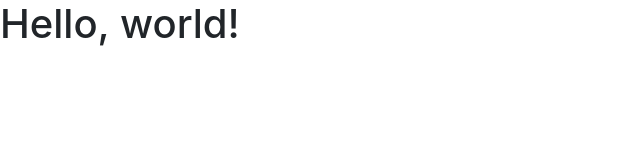
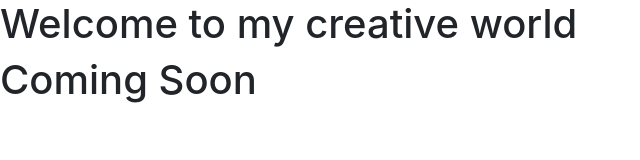
Before and after one commit to sanjuscreative/sanjanascreative.github.io, a plain HTML site: page index.html in a window 1280 px wide. Shown: the whole page, without its empty margins (0-640 px from the left). Drawn offline with nearby package versions, Linux system fonts and the light colour scheme.

Commit message:
Updated coming soon text

```diff
--- a/index.html
+++ b/index.html
@@ -11,7 +11,8 @@
     <title>Sanjus Creative World</title>
   </head>
   <body>
-    <h1>Hello, world!</h1>
+    <h1>Welcome to my creative world</h1>
+    <h1>Coming Soon</h1>
 
     <!-- Optional JavaScript -->
     <!-- jQuery first, then Popper.js, then Bootstrap JS -->
```
